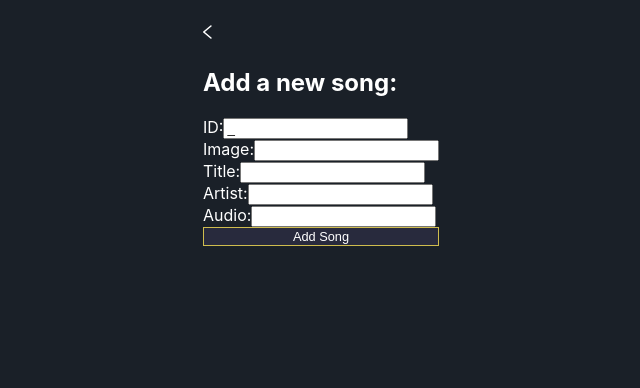
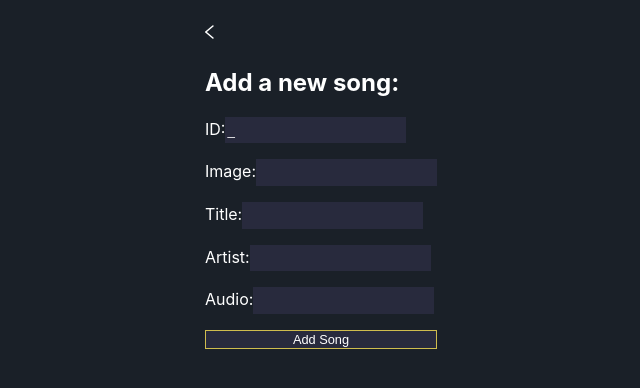
Before and after one commit to fre-ben/nukebox, a Next.js app: page /add in a window 1280 px wide. Shown: the top 388 px of the page, without its empty margins (319-959 px from the left). Built offline with nearby package versions, Linux system fonts and the light colour scheme.

Commit message:
:sparkles: Add status after adding song, few stylings

```diff
--- a/components/AddSongForm.tsx
+++ b/components/AddSongForm.tsx
@@ -8,6 +8,7 @@ export default function AddSongForm() {
   const [title, setTitle] = useState("");
   const [artist, setArtist] = useState("");
   const [audioSrc, setAudioSrc] = useState("");
+  const [addStatus, setAddStatus] = useState("");
 
   useEffect(() => {
     setId(
@@ -17,12 +18,16 @@ export default function AddSongForm() {
     );
   }, [artist, title]);
 
-  function clearInputs() {
+  function clearInputsStatusOk() {
     setId("");
     setImgSrc("");
     setTitle("");
     setArtist("");
     setAudioSrc("");
+    setAddStatus("Song added!");
+    setTimeout(() => {
+      setAddStatus("");
+    }, 5000);
   }
 
   function handleSubmit(event) {
@@ -30,7 +35,7 @@ export default function AddSongForm() {
 
     const data: APISong = { id, imgSrc, title, artist, audioSrc };
     addSong(data);
-    clearInputs();
+    clearInputsStatusOk();
   }
 
   return (
@@ -80,6 +85,7 @@ export default function AddSongForm() {
         <button type="submit" className={styles.submitButton}>
           Add Song
         </button>
+        <span className={styles.addStatus}>{addStatus}</span>
       </form>
     </>
   );
--- a/styles/AddSongForm.module.css
+++ b/styles/AddSongForm.module.css
@@ -1,5 +1,7 @@
 .formContainer {
   display: grid;
+  row-gap: 1em;
+  justify-content: center;
 }
 
 .submitButton {
@@ -12,3 +14,10 @@
   color: var(--text-color-primary);
   cursor: pointer;
 }
+
+.formContainer input {
+  background-color: var(--background-color-secondary);
+  color: var(--text-color-primary);
+  border: none;
+  height: 2em;
+}
```
